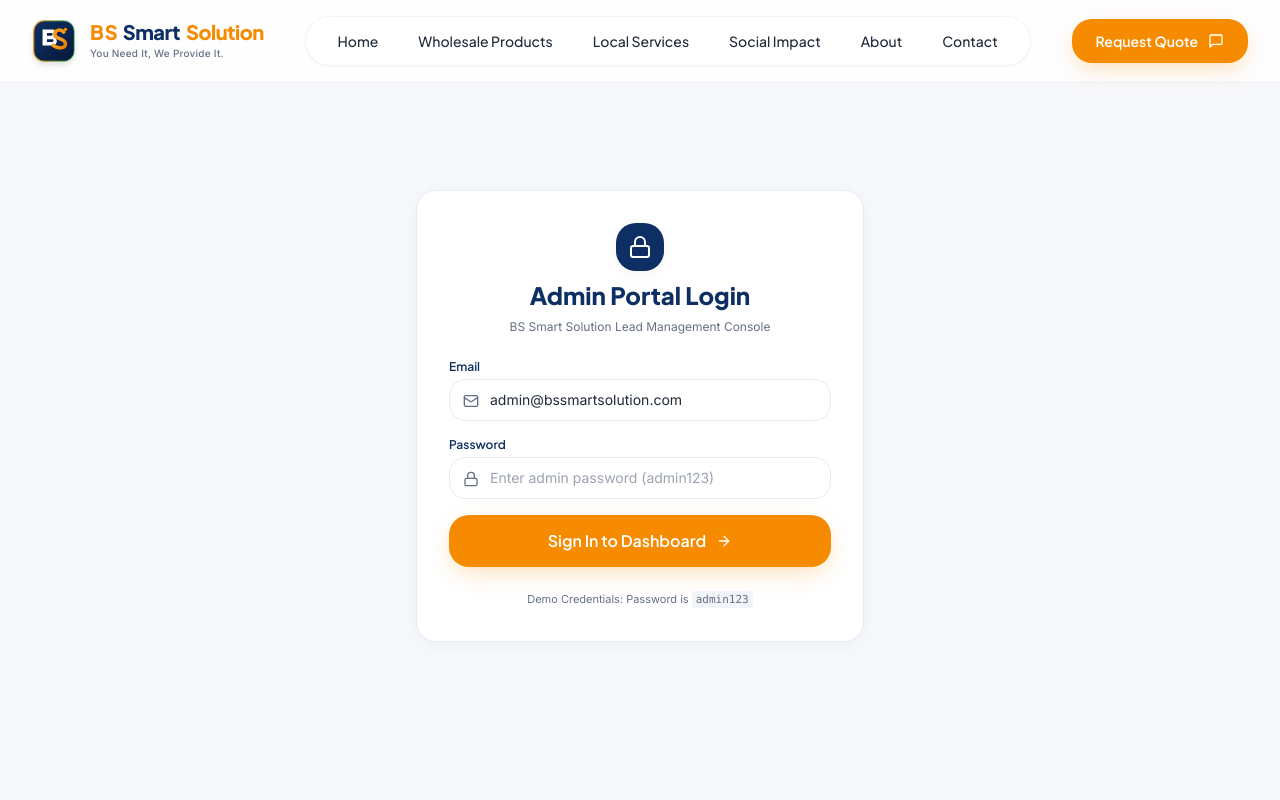
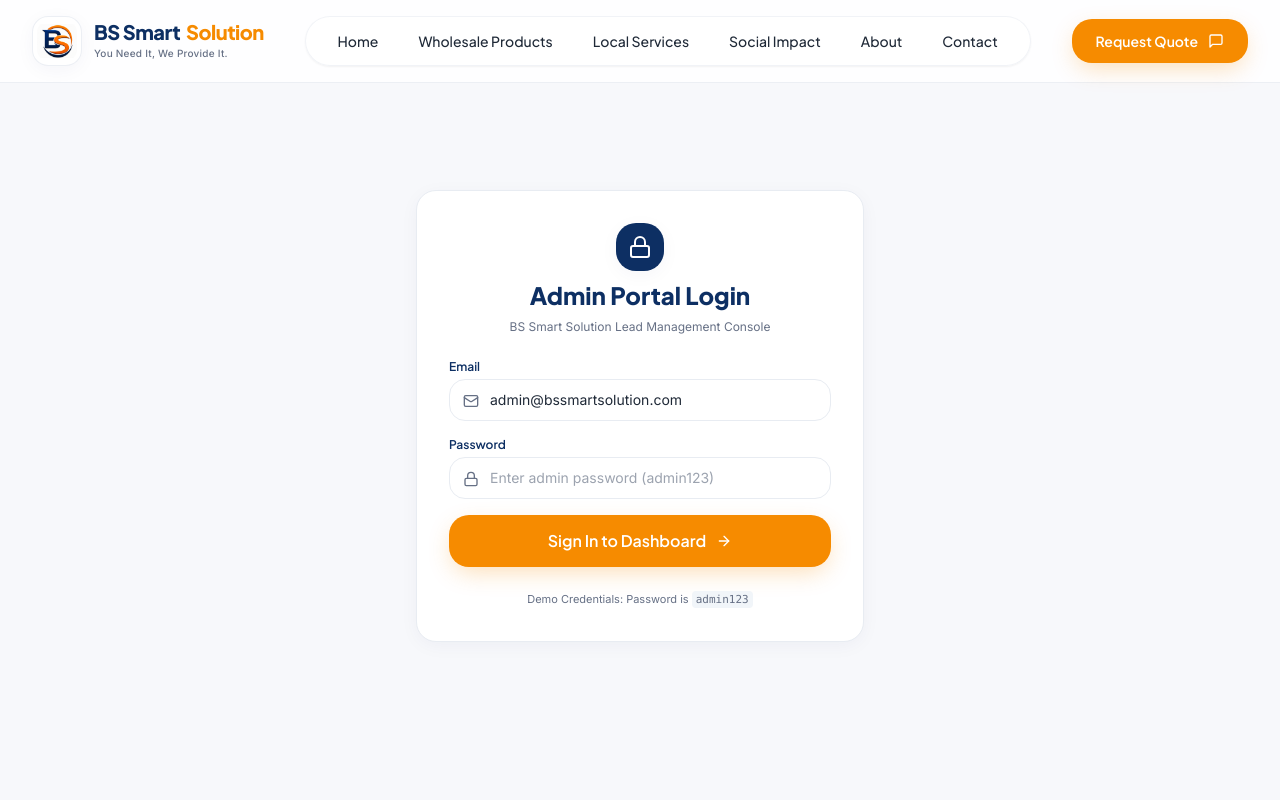
Before and after one commit to MS-Arul-19/BS-smart-solution, a React (Vite) app in the folder frontend/: page /admin/login in a window 1280 px wide. Shown: the top 800 px of the page. Built offline with nearby package versions, Linux system fonts and the light colour scheme.

Commit message:
Use official logo image inside clean emblem badge frame for BrandLogo

```diff
--- a/frontend/src/components/layout/BrandLogo.tsx
+++ b/frontend/src/components/layout/BrandLogo.tsx
@@ -11,56 +11,24 @@ export const BrandLogo: React.FC<BrandLogoProps> = ({ variant = 'light', showTag
   const isDarkBg = variant === 'dark';
 
   return (
-    <Link to="/" className={`group inline-flex items-center gap-3.5 ${className}`}>
-      {/* 3D Vector Emblem (No White Square Background Artifacts) */}
-      <div className="relative flex items-center justify-center flex-shrink-0">
-        <svg viewBox="0 0 100 100" className="h-11 w-11 transform group-hover:scale-105 transition-transform duration-300 filter drop-shadow-md">
-          <defs>
-            <linearGradient id="bsBgGradient" x1="0%" y1="0%" x2="100%" y2="100%">
-              <stop offset="0%" stopColor="#0D2F63" />
-              <stop offset="50%" stopColor="#0A2550" />
-              <stop offset="100%" stopColor="#061836" />
-            </linearGradient>
-            <linearGradient id="bsGoldGradient" x1="0%" y1="0%" x2="100%" y2="100%">
-              <stop offset="0%" stopColor="#F68B00" />
-              <stop offset="50%" stopColor="#FFA024" />
-              <stop offset="100%" stopColor="#E07900" />
-            </linearGradient>
-            <linearGradient id="bsGlowGrad" x1="0%" y1="0%" x2="100%" y2="0%">
-              <stop offset="0%" stopColor="#F68B00" stopOpacity="0.8" />
-              <stop offset="100%" stopColor="#25D366" stopOpacity="0.4" />
-            </linearGradient>
-          </defs>
-
-          {/* Outer Badge Container with Rounded Corners */}
-          <rect x="4" y="4" width="92" height="92" rx="24" fill="url(#bsBgGradient)" />
-          <rect x="4" y="4" width="92" height="92" rx="24" fill="none" stroke="url(#bsGlowGrad)" strokeWidth="3" />
-
-          {/* Letter B (White Bold Geometric) */}
-          <path
-            d="M 24 24 L 46 24 C 58 24, 58 41, 46 41 C 60 41, 60 60, 46 60 L 24 60 Z M 34 32 L 34 38 L 44 38 C 48 38, 48 32, 44 32 Z M 34 46 L 34 52 L 46 52 C 50 52, 50 46, 46 46 Z"
-            fill="#FFFFFF"
-          />
-
-          {/* Letter S (Vibrant Gold Overlay Curve) */}
-          <path
-            d="M 72 30 C 66 22, 52 24, 52 34 C 52 48, 76 42, 76 56 C 76 68, 58 68, 48 60"
-            fill="none"
-            stroke="url(#bsGoldGradient)"
-            strokeWidth="8"
-            strokeLinecap="round"
-          />
-
-          {/* Sparkle Accent Dot */}
-          <circle cx="76" cy="24" r="4" fill="#F68B00" />
-        </svg>
+    <Link to="/" className={`group inline-flex items-center gap-3 ${className}`}>
+      {/* Official BS Smart Solution Emblem Badge Container */}
+      <div className={`relative flex items-center justify-center p-1 rounded-xl transition-all duration-300 group-hover:scale-105 ${
+        isDarkBg
+          ? 'bg-white border border-white/20 shadow-md ring-2 ring-white/10'
+          : 'bg-white border border-brand-border/80 shadow-soft'
+      }`}>
+        <img
+          src="/logo.jpg"
+          alt="BS Smart Solution Official Logo"
+          className="h-10 w-10 object-contain rounded-lg"
+        />
       </div>
 
-      {/* Brand Name & Tagline */}
+      {/* Brand Text & Official Tagline */}
       <div className="flex flex-col">
         <div className="flex items-center text-xl font-extrabold font-heading tracking-tight leading-none">
-          <span className="text-brand-secondary font-black tracking-wider mr-1">BS</span>
-          <span className={isDarkBg ? 'text-white' : 'text-brand-primary'}>Smart</span>
+          <span className={isDarkBg ? 'text-white' : 'text-brand-primary'}>BS Smart</span>
           <span className="text-brand-secondary ml-1.5">Solution</span>
         </div>
         {showTagline && (
```
